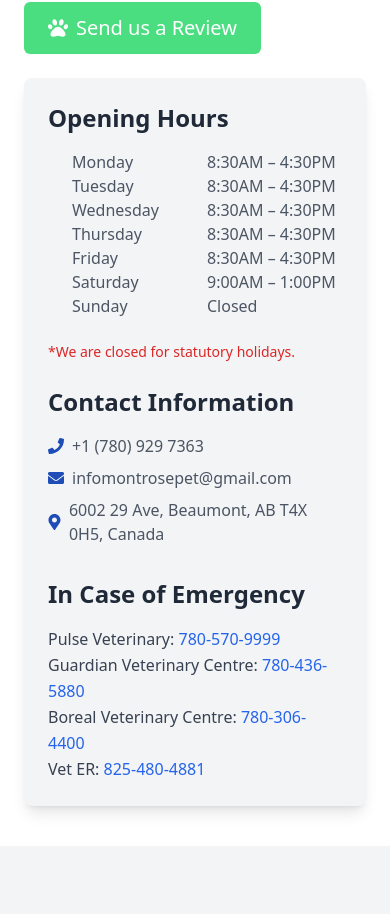
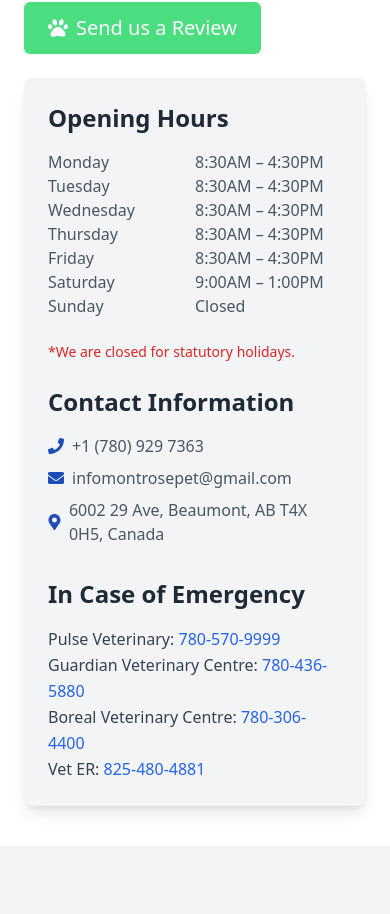
Before and after one commit to amansgith/montrose-pet-clinic, a Next.js app: page / in a window 390 px wide. Shown: the part 4876-5790 px from the top of the page. Built offline with nearby package versions, Linux system fonts and the light colour scheme.

Commit message:
fix to food form

```diff
--- a/src/app/misc/food-order-form/page.jsx
+++ b/src/app/misc/food-order-form/page.jsx
@@ -122,7 +122,7 @@ export default function PrescriptionFoodOrderForm() {
                   className="input-field block w-full"
                   value={pet.name}
                   onChange={(e) => handleChange(e, index, "name")}
-                  required
+                  required={index === 0} // Only required for the first pet
                 />
                 <input
                   type="text"
@@ -130,7 +130,7 @@ export default function PrescriptionFoodOrderForm() {
                   className="input-field block w-full md:col-span-2"
                   value={pet.food}
                   onChange={(e) => handleChange(e, index, "food")}
-                  required
+                  required={index === 0} // Only required for the first pet
                 />
               </div>
               <div className="grid grid-cols-1 md:grid-cols-3 gap-4">
@@ -140,7 +140,7 @@ export default function PrescriptionFoodOrderForm() {
                   className="input-field block w-full"
                   value={pet.bagSize}
                   onChange={(e) => handleChange(e, index, "bagSize")}
-                  required
+                  required={index === 0} // Only required for the first pet
                 />
                 <input
                   type="text"
@@ -148,7 +148,7 @@ export default function PrescriptionFoodOrderForm() {
                   className="input-field block w-full md:col-span-2"
                   value={pet.quantity}
                   onChange={(e) => handleChange(e, index, "quantity")}
-                  required
+                  required={index === 0} // Only required for the first pet
                 />
               </div>
               <input
@@ -157,7 +157,7 @@ export default function PrescriptionFoodOrderForm() {
                 className="input-field block w-full"
                 value={pet.daysLeft}
                 onChange={(e) => handleChange(e, index, "daysLeft")}
-                required
+                required={index === 0} // Only required for the first pet
               />
               <hr className="border-gray-300 my-4" />
             </div>
--- a/src/components/homepage/Tour.jsx
+++ b/src/components/homepage/Tour.jsx
@@ -41,7 +41,7 @@ const ClinicTour = () => {
           <h3 className="text-2xl font-bold text-gray-800 mb-4">
             Opening Hours
           </h3>
-          <div className="grid grid-cols-2 pl-6 md:text-lg text-gray-600 mb-6">
+          <div className="grid grid-cols-2 md:pl-6 md:text-lg text-gray-600 mb-6">
             <div>
               <p>Monday</p>
               <p>Tuesday</p>
```
